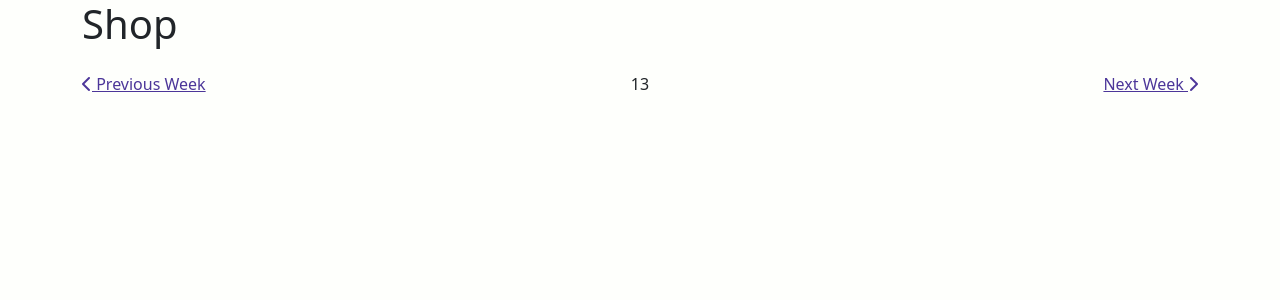
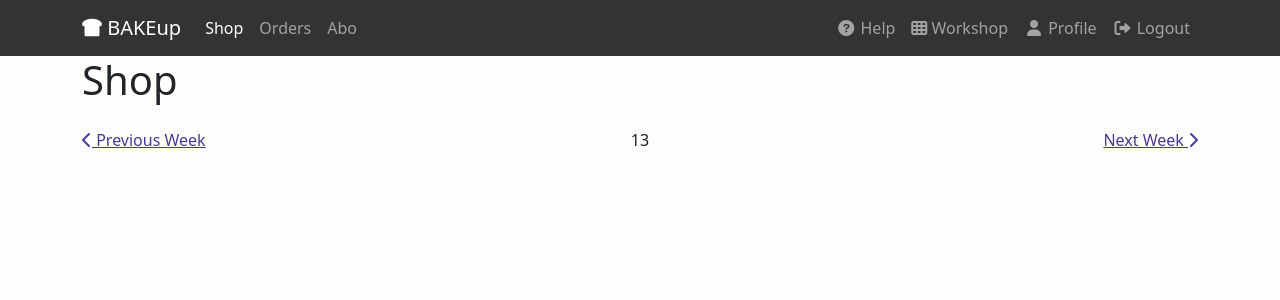
Before and after one commit to bruecksen/bakeup, a Django app: page /shop/weekly/ in a window 1280 px wide. Shown: the top 300 px of the page. Run offline with Django 3.2, Linux system fonts and the light colour scheme; a user stored in the database is signed in; tables that the repository leaves empty hold one stand-in row (values such as "Sample post"); parts of the project's set-up code (start-up, migrations or seed data) failed here and were passed over; some libraries are stand-ins or nearby versions.

Commit message:
make all templates work and show something

```diff
--- a/bakeup/shop/views.py
+++ b/bakeup/shop/views.py
@@ -94,5 +94,5 @@ class ShopView(CustomerRequiredMixin, TemplateView):
     def get_context_data(self, **kwargs):
         context = super().get_context_data(**kwargs)
         today = datetime.now().date()
-        context['production_days'] = ProductionDay.objects.filter(is_open_for_orders=True, day_of_sale__gte=today)
+        context['production_days'] = ProductionDay.objects.filter(day_of_sale__gte=today)
         return context
--- a/bakeup/static/sass/project.scss
+++ b/bakeup/static/sass/project.scss
@@ -2,7 +2,7 @@
 
 @import '../../../node_modules/bootstrap/scss/bootstrap.scss';
 
-.navbar-brand {
+.navbar-brand.large {
   font-weight: bold;
   color: $white!important;
   font-size: 4rem;
@@ -18,6 +18,9 @@ nav {
   }
 }
 
+.page-heading {
+
+}
 
 
 .list-group.list-group-root {
--- a/bakeup/templates/shop/base.html
+++ b/bakeup/templates/shop/base.html
@@ -1,6 +1,7 @@
 {% extends "base.html" %}
 
 {% block content %}
+{% include "shop/includes/header.html" %}
 <div class="container">
   <div class="row">
     <div class="col">
--- /dev/null
+++ b/bakeup/templates/shop/includes/header.html
@@ -0,0 +1,44 @@
+{% load i18n %}
+<nav class="navbar navbar-expand-lg navbar-dark bg-dark">
+    <div class="container">
+      <a class="navbar-brand" href="{% url 'shop:shop' %}"><i class="fa-solid fa-bread-slice"></i> BAKEup</a>
+      <button class="navbar-toggler" type="button" data-bs-toggle="collapse" data-bs-target="#navbarSupportedContent" aria-controls="navbarSupportedContent" aria-expanded="false" aria-label="Toggle navigation">
+        <span class="navbar-toggler-icon"></span>
+      </button>
+      <div class="collapse navbar-collapse" id="navbarSupportedContent">
+        <ul class="navbar-nav me-auto mb-2 mb-lg-0">
+          <li class="nav-item">
+            <a class="nav-link active" aria-current="page" href="{% url 'shop:weekly' %}">Shop</a>
+          </li>
+          <li class="nav-item">
+            <a class="nav-link" href="#">Orders</a>
+          </li>
+          <li class="nav-item">
+            <a class="nav-link" href="#">Abo</a>
+          </li>
+        </ul>
+        <ul class="navbar-nav mb-2 mb-lg-0">
+            <li class="nav-item">
+                <a class="nav-link" href="{% url 'about' %}"><i class="fa-solid fa-circle-question fa-fw"></i> Help</a>
+            </li>
+            {% if request.user.is_authenticated and request.user.is_staff %}
+            <li class="nav-item">
+                <a class="nav-link" href="{% url 'workshop:workshop' %}"><i class="fa-solid fa-table-cells"></i> {% translate "Workshop" %}</a>
+            </li>
+            {% endif %}
+            {% if request.user.is_authenticated %}
+            <li class="nav-item">
+                <a class="nav-link" href="{% url 'users:profile' %}"><i class="fa-solid fa-user fa-fw"></i> {% translate "Profile" %}</a>
+            </li>
+            <li class="nav-item">
+                <a class="nav-link" href="{% url 'logout' %}"><i class="fa-solid fa-right-from-bracket fa-fw"></i> Logout</a>
+            </li>
+            {% else %}
+            <li class="nav-item">
+                <a id="log-in-link" class="nav-link" href="{% url 'login' %}"><i class="fa-solid fa-right-to-bracket fa-fw"></i> Login</a>
+            </li>
+            {% endif %}
+        </ul>
+      </div>
+    </div>
+  </nav>
--- a/bakeup/templates/workshop/base.html
+++ b/bakeup/templates/workshop/base.html
@@ -14,8 +14,10 @@
             {% endfor %}
           {% endif %}
 
+          <div class="row">
           {% block page_content %}
             <p>Use this document as a way to quick start any new project.</p>
           {% endblock page_content %}
+          </div>
         </div>
 {% endblock content %}
--- a/bakeup/templates/workshop/includes/page_heading.html
+++ /dev/null
@@ -1,3 +0,0 @@
-<div class="page-heading">
-
-</div>
--- a/bakeup/workshop/urls.py
+++ b/bakeup/workshop/urls.py
@@ -1,10 +1,11 @@
 from django.urls import path
 
-from bakeup.workshop.views import CategoryListView, ProductAddView, ProductDeleteView, ProductDetailView, ProductListView, ProductUpdateView
+from bakeup.workshop.views import CategoryListView, ProductAddView, ProductDeleteView, ProductDetailView, ProductListView, ProductUpdateView, WorkshopView
 
 
 app_name = "workshop"
 urlpatterns = [
+    path("", view=WorkshopView.as_view(), name="workshop"),
     path("products/add/", view=ProductAddView.as_view(), name="product-add"),
     path("products/<int:pk>/delete/", view=ProductDeleteView.as_view(), name="product-delete"),
     path("products/<int:pk>/update/", view=ProductUpdateView.as_view(), name="product-update"),
```
Also changed, not shown: bakeup/templates/shop/includes/dashboard.html (added, +30 -0 lines), bakeup/templates/shop/shop.html (added, +9 -0 lines), bakeup/templates/workshop/includes/dashboard.html (added, +42 -0 lines), bakeup/templates/workshop/includes/sidebar.html (+5 -2 lines), bakeup/templates/workshop/workshop.html (added, +11 -0 lines), bakeup/workshop/views.py (+6 -1 lines), bakeup/static/css/project.css, bakeup/static/css/project.min.css.
